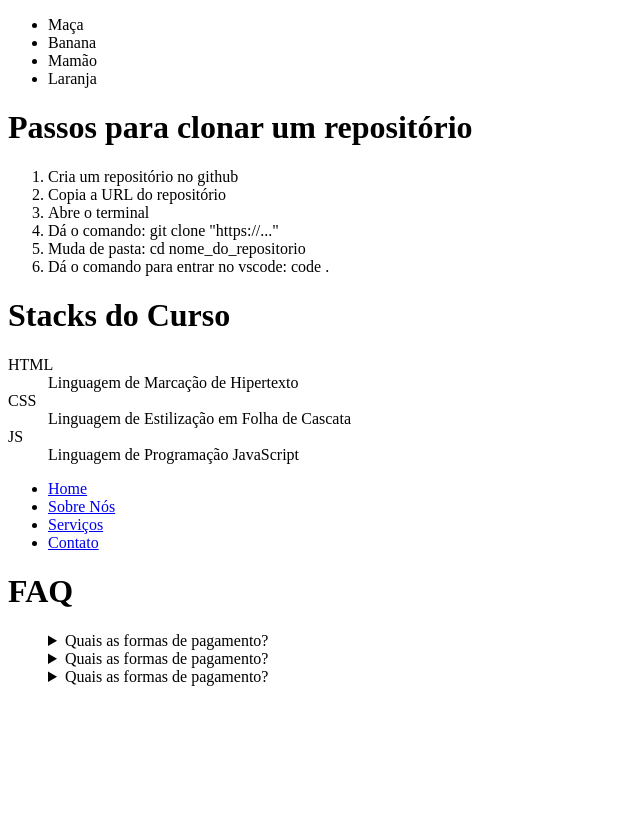
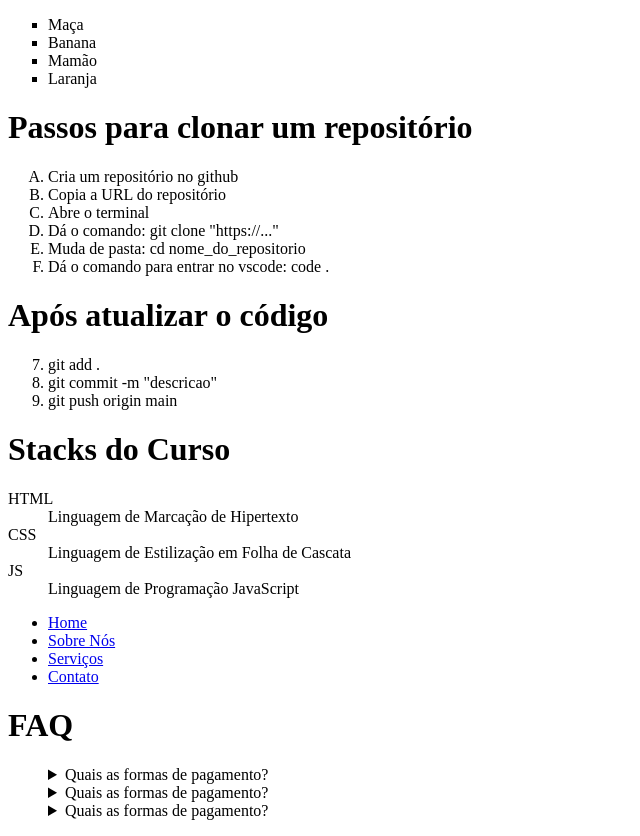
Before and after one commit to zgurgel/listasHTML, a plain HTML site: page index.html in a window 1280 px wide. Shown: the whole page, without its empty margins (0-640 px from the left). Before the commit the page ends 800 px from the top, so only its background shows below. Drawn offline with Linux system fonts and the light colour scheme.

Commit message:
listas html

```diff
--- a/index.html
+++ b/index.html
@@ -7,7 +7,7 @@
 </head>
 <body>
     <!-- Listas Não - Ordenadas -->
-    <ul>
+    <ul style="list-style: square;">
       <li>Maça</li>
       <li>Banana</li>
       <li>Mamão</li>
@@ -15,7 +15,7 @@
     </ul>
     <!-- Listas Ordenadas -->
     <h1>Passos para clonar um repositório</h1>
-    <ol>
+    <ol type="A">
       <li>Cria um repositório no github</li>
       <li>Copia a URL do repositório</li>
       <li>Abre o terminal</li>
@@ -23,6 +23,14 @@
       <li>Muda de pasta: cd nome_do_repositorio</li>
       <li>Dá o comando para entrar no vscode: code .</li>
     </ol>
+
+      <h1>Após atualizar o código</h1>
+    <ol start="7">
+        <li>git add .</li>
+        <li>git commit -m "descricao"</li>
+        <li>git push origin main</li>
+    </ol>
+
     <!-- Lista de Descrição -->
     <h1>Stacks do Curso</h1>
     <dl>
@@ -43,7 +51,6 @@
             <li><a href="#servicos">Serviços</a></li>
             <li><a href="#contato">Contato</a></li>
         </ul>
-
     </nav>
 
     <!-- Sumary/Details -->
@@ -68,7 +75,5 @@
           </details>
         </li>
       </ul>
-
-
 </body>
 </html>
```
